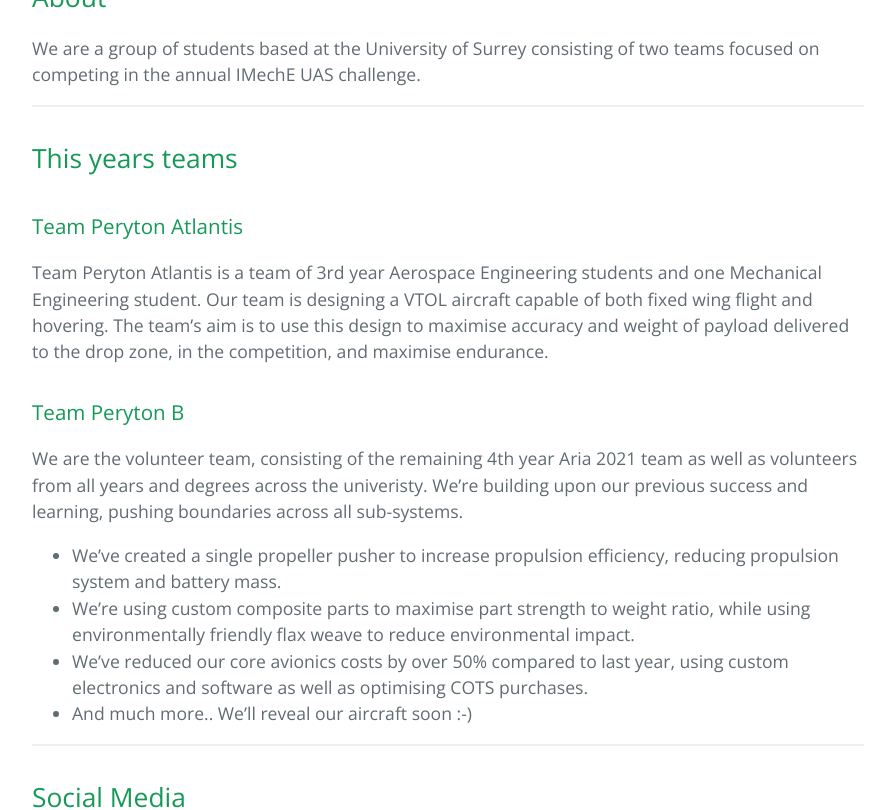
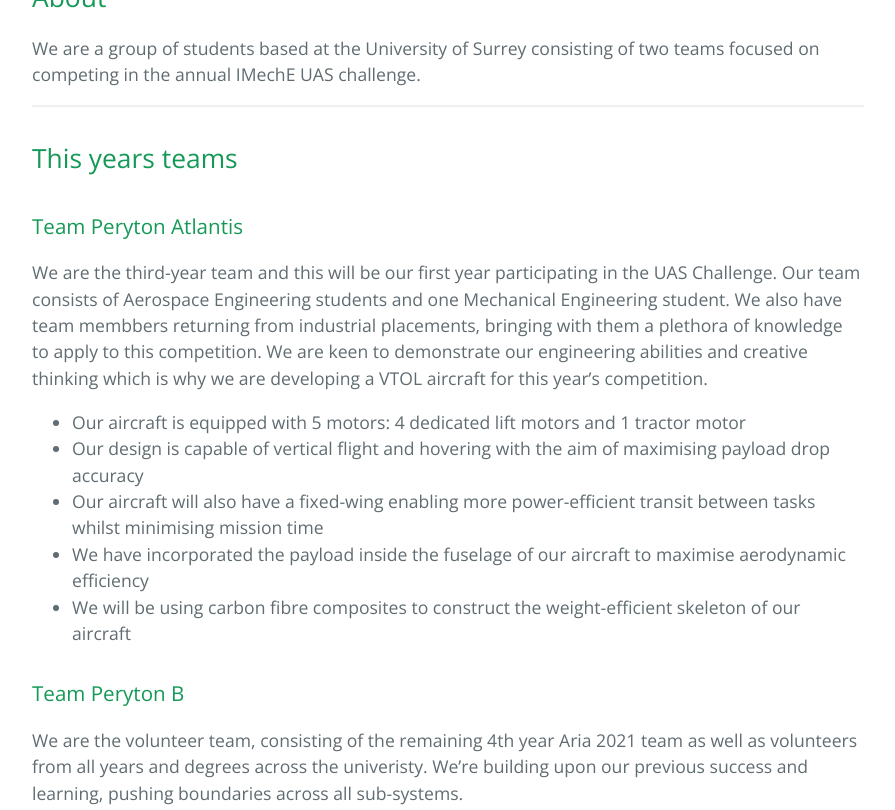
Before and after one commit to Team-Peryton/team-peryton.github.io, a Jekyll site: the page built from index.md, in a window 1280 px wide and 900 px high, scrolled down 423 px, cut to the strip 0-810 px from the top of the window. Shown: the whole strip, without its empty margins (192-1087 px from the left). Built offline with Jekyll 4.4.1, drawn with Linux system fonts in a browser that asks for light colours.

Commit message:
Update index.md

```diff
--- a/index.md
+++ b/index.md
@@ -11,7 +11,12 @@ We are a group of students based at the University of Surrey consisting of two t
 ## This years teams
 
 ### Team Peryton Atlantis
-Team Peryton Atlantis is a team of 3rd year Aerospace Engineering students and one Mechanical Engineering student. Our team is designing a VTOL aircraft capable of both fixed wing flight and hovering. The team’s aim is to use this design to maximise accuracy and weight of payload delivered to the drop zone, in the competition, and maximise endurance.
+We are the third-year team and this will be our first year participating in the UAS Challenge. Our team consists of Aerospace Engineering students and one Mechanical Engineering student. We also have team membbers returning from industrial placements, bringing with them a plethora of knowledge to apply to this competition. We are keen to demonstrate our engineering abilities and creative thinking which is why we are developing a VTOL aircraft for this year's competition.
+- Our aircraft is equipped with 5 motors: 4 dedicated lift motors and 1 tractor motor
+- Our design is capable of vertical flight and hovering with the aim of maximising payload drop accuracy
+- Our aircraft will also have a fixed-wing enabling more power-efficient transit between tasks whilst minimising mission time
+- We have incorporated the payload inside the fuselage of our aircraft to maximise aerodynamic efficiency
+- We will be using carbon fibre composites to construct the weight-efficient skeleton of our aircraft
 
 ### Team Peryton B
 We are the volunteer team, consisting of the remaining 4th year Aria 2021 team as well as volunteers from all years and degrees across the univeristy. We're building upon our previous success and learning, pushing boundaries across all sub-systems.
```
